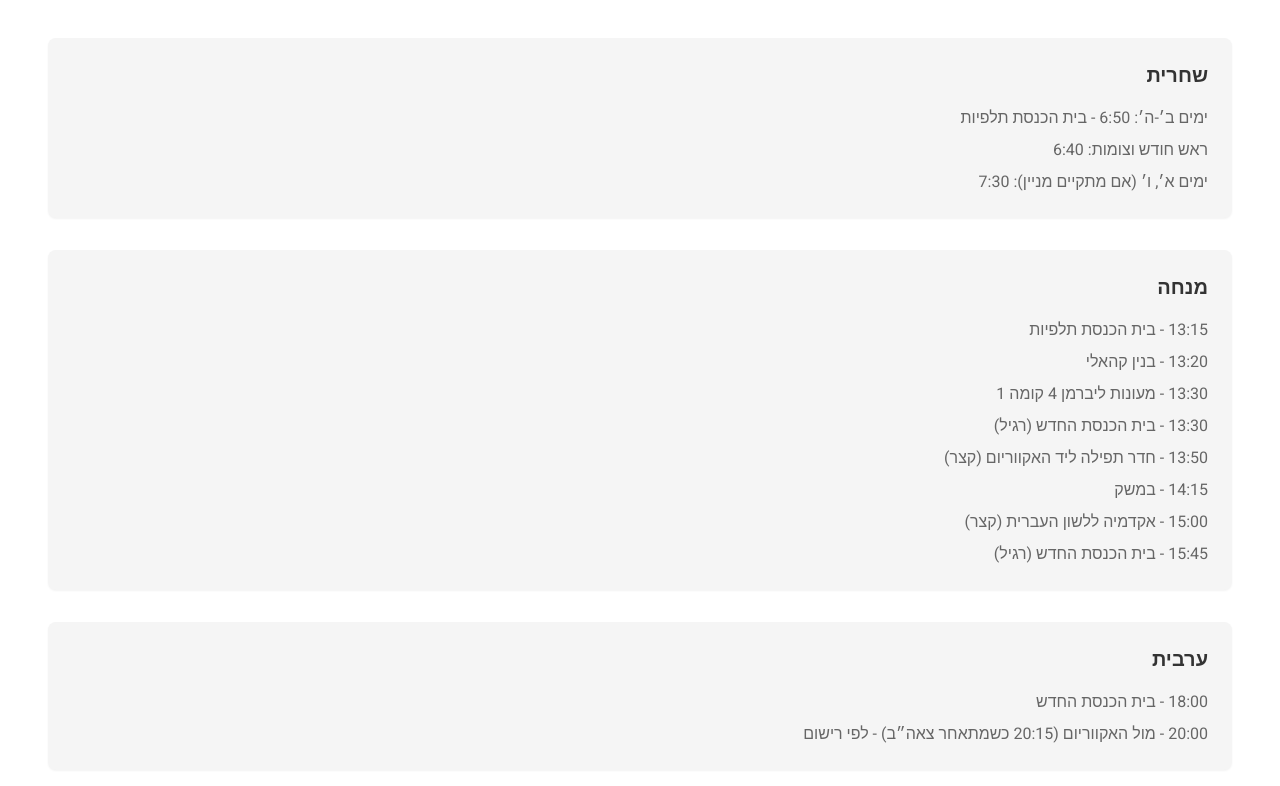
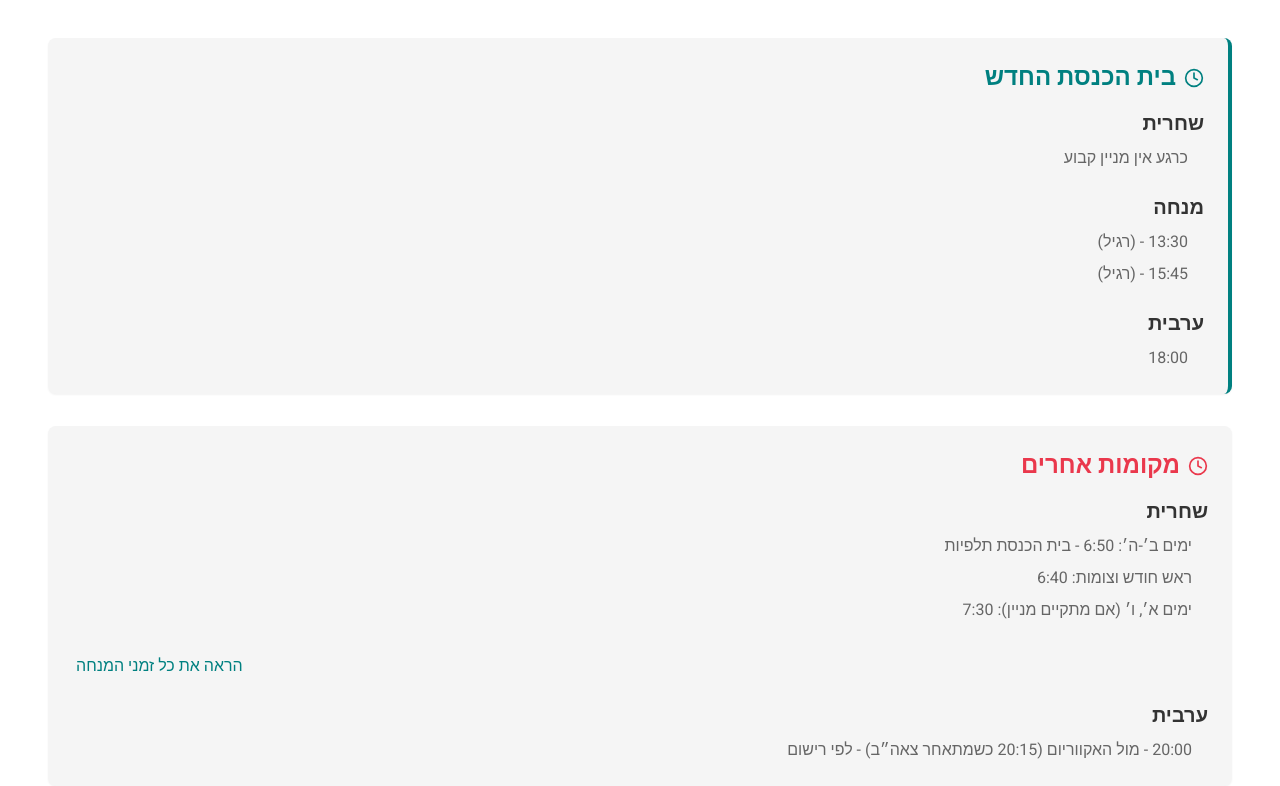
Before and after one commit to Yoel0Weiss/community-synagogue-hub-10, a React (Vite) app: page / in a window 1280 px wide. Shown: the part 354-1140 px from the top of the page. Built offline with nearby package versions, Linux system fonts and the light colour scheme.

Commit message:
Separate prayer times and add socials
Separated prayer times for the new synagogue from other locations and added social links to the menu items.

```diff
--- a/src/pages/Index.tsx
+++ b/src/pages/Index.tsx
@@ -1,6 +1,8 @@
 
-import { Calendar, Clock, BookOpen, Mail, Heart } from "lucide-react";
+import { Calendar, Clock, BookOpen, Mail, Heart, Facebook, Instagram, Youtube } from "lucide-react";
 import { useState } from "react";
+import { Separator } from "@/components/ui/separator";
+import { Collapsible, CollapsibleContent, CollapsibleTrigger } from "@/components/ui/collapsible";
 
 const Index = () => {
   const [isMenuOpen, setIsMenuOpen] = useState(false);
@@ -10,6 +12,9 @@ const Index = () => {
     { name: "שיעורים", icon: BookOpen, href: "#classes" },
     { name: "אירועים", icon: Calendar, href: "#events" },
     { name: "תרומות", icon: Heart, href: "#donate" },
+    { name: "פייסבוק", icon: Facebook, href: "https://facebook.com", isExternal: true },
+    { name: "אינסטגרם", icon: Instagram, href: "https://instagram.com", isExternal: true },
+    { name: "יוטיוב", icon: Youtube, href: "https://youtube.com", isExternal: true },
   ];
 
   /*
@@ -38,6 +43,8 @@ const Index = () => {
                 <a
                   key={item.name}
                   href={item.href}
+                  target={item.isExternal ? "_blank" : undefined}
+                  rel={item.isExternal ? "noopener noreferrer" : undefined}
                   className="flex items-center gap-2 text-accent hover:text-accent-light transition-colors duration-200"
                 >
                   <span>{item.name}</span>
@@ -65,6 +72,8 @@ const Index = () => {
                   <a
                     key={item.name}
                     href={item.href}
+                    target={item.isExternal ? "_blank" : undefined}
+                    rel={item.isExternal ? "noopener noreferrer" : undefined}
                     className="flex items-center gap-2 py-2 text-accent hover:text-accent-light transition-colors duration-200"
                     onClick={() => setIsMenuOpen(false)}
                   >
@@ -96,37 +105,82 @@ const Index = () => {
           <h2 className="text-3xl font-bold text-text text-center mb-8">
             זמני תפילות
           </h2>
-          <div className="space-y-8">
+
+          {/* בית הכנסת החדש */}
+          <div className="bg-accent-light p-6 rounded-lg shadow-sm mb-8 border-r-4 border-primary">
+            <h3 className="text-2xl font-bold text-primary mb-4 flex items-center">
+              <Clock className="w-5 h-5 ml-2" />
+              בית הכנסת החדש
+            </h3>
+            <div className="space-y-6">
+              <div>
+                <h4 className="text-xl font-bold text-text mb-2">שחרית</h4>
+                <div className="space-y-2 mr-4">
+                  <p className="text-text-light">כרגע אין מניין קבוע</p>
+                </div>
+              </div>
+
+              <div>
+                <h4 className="text-xl font-bold text-text mb-2">מנחה</h4>
+                <div className="space-y-2 mr-4">
+                  <p className="text-text-light">13:30 - (רגיל)</p>
+                  <p className="text-text-light">15:45 - (רגיל)</p>
+                </div>
+              </div>
+
+              <div>
+                <h4 className="text-xl font-bold text-text mb-2">ערבית</h4>
+                <div className="space-y-2 mr-4">
+                  <p className="text-text-light">18:00</p>
+                </div>
+              </div>
+            </div>
+          </div>
+
+          {/* מקומות אחרים */}
           <div className="bg-accent-light p-6 rounded-lg shadow-sm transition-all duration-300 hover:shadow-md hover:scale-[1.01]">
-              <h3 className="text-xl font-bold text-text mb-4">שחרית</h3>
-              <div className="space-y-2">
+            <h3 className="text-2xl font-bold text-secondary mb-4 flex items-center">
+              <Clock className="w-5 h-5 ml-2" />
+              מקומות אחרים
+            </h3>
+
+            <Collapsible className="space-y-6">
+              <div>
+                <h4 className="text-xl font-bold text-text mb-2">שחרית</h4>
+                <div className="space-y-2 mr-4">
                   <p className="text-text-light">ימים ב׳-ה׳: 6:50 - בית הכנסת תלפיות</p>
                   <p className="text-text-light">ראש חודש וצומות: 6:40</p>
                   <p className="text-text-light">ימים א׳, ו׳ (אם מתקיים מניין): 7:30</p>
                 </div>
               </div>
 
-            <div className="bg-accent-light p-6 rounded-lg shadow-sm transition-all duration-300 hover:shadow-md hover:scale-[1.01]">
-              <h3 className="text-xl font-bold text-text mb-4">מנחה</h3>
-              <div className="space-y-2">
+              <CollapsibleTrigger className="w-full text-right text-primary hover:text-primary-dark transition-colors">
+                <span className="flex items-center justify-end mt-2">
+                  <span className="ml-1">הראה את כל זמני המנחה</span>
+                </span>
+              </CollapsibleTrigger>
+
+              <CollapsibleContent>
+                <div>
+                  <h4 className="text-xl font-bold text-text mb-2">מנחה</h4>
+                  <div className="space-y-2 mr-4">
                     <p className="text-text-light">13:15 - בית הכנסת תלפיות</p>
                     <p className="text-text-light">13:20 - בנין קהאלי</p>
                     <p className="text-text-light">13:30 - מעונות ליברמן 4 קומה 1</p>
-                <p className="text-text-light">13:30 - בית הכנסת החדש (רגיל)</p>
                     <p className="text-text-light">13:50 - חדר תפילה ליד האקווריום (קצר)</p>
                     <p className="text-text-light">14:15 - במשק</p>
                     <p className="text-text-light">15:00 - אקדמיה ללשון העברית (קצר)</p>
-                <p className="text-text-light">15:45 - בית הכנסת החדש (רגיל)</p>
                   </div>
                 </div>
+              </CollapsibleContent>
 
-            <div className="bg-accent-light p-6 rounded-lg shadow-sm transition-all duration-300 hover:shadow-md hover:scale-[1.01]">
-              <h3 className="text-xl font-bold text-text mb-4">ערבית</h3>
-              <div className="space-y-2">
-                <p className="text-text-light">18:00 - בית הכנסת החדש</p>
+              <div>
+                <h4 className="text-xl font-bold text-text mb-2">ערבית</h4>
+                <div className="space-y-2 mr-4">
                   <p className="text-text-light">20:00 - מול האקווריום (20:15 כשמתאחר צאה״ב) - לפי רישום</p>
                 </div>
               </div>
+            </Collapsible>
           </div>
         </div>
       </section>
```
Lines whose indentation alone changed are shown as unchanged.
